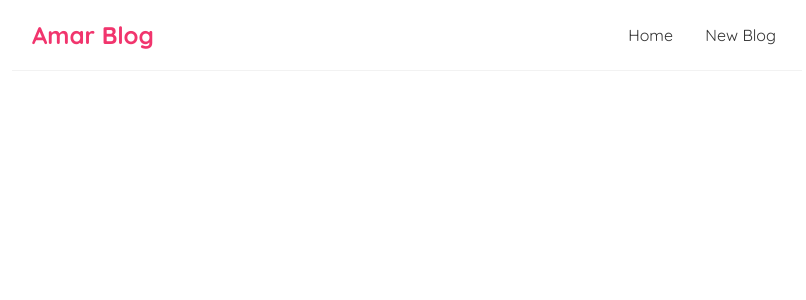
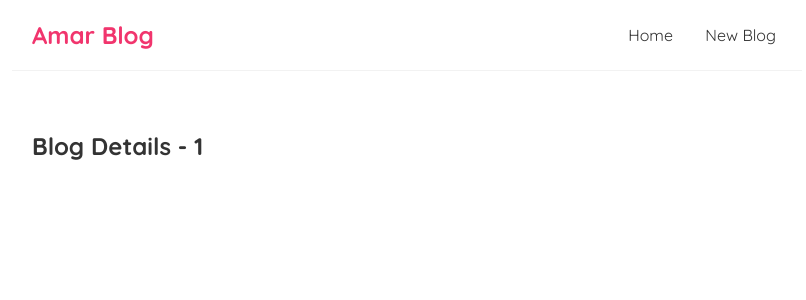
Before and after one commit to amarkeshri28/amarBlog, a React (Create React App) app: page /blogs/1 in a window 1280 px wide. Shown: the top 300 px of the page, without its empty margins (233-1039 px from the left). Built offline with nearby package versions, Linux system fonts and the light colour scheme.

Commit message:
added blogdetails

```diff
--- a/src/App.js
+++ b/src/App.js
@@ -2,6 +2,7 @@
 import Home from './Home.js';
 import { BrowserRouter as Router, Route, Switch } from 'react-router-dom';
 import Create from './Create.js';
+import BlogDetails from './BlogDetails.js';
 
 function App() {
 
@@ -17,6 +18,9 @@
             <Route path="/create">
               <Create />
             </Route>
+            <Route path="/blogs/:id">
+              <BlogDetails />
+            </Route>
           </ Switch>
         </div>
       </div>
--- /dev/null
+++ b/src/BlogDetails.js
@@ -0,0 +1,13 @@
+import { useParams } from 'react-router-dom';
+
+const BlogDetails = () => {
+
+    const { id } = useParams();
+    return (
+        <div className="blog-details">
+            <h2>Blog Details - {id} </h2>
+        </div>
+    );
+}
+
+export default BlogDetails;
--- a/src/BlogList.js
+++ b/src/BlogList.js
@@ -1,3 +1,6 @@
+import { Link } from 'react-router-dom';
+
+
 const BlogList = ({ blogs, title }) => {
 
     return (
@@ -5,8 +8,10 @@
             <h2>{title}</h2>
             {blogs.map((blog) => (
                 <div className="blog-preview" key={blog.id}>
-                    <h2>{blog.title}</h2>
-                    <p>written by {blog.author} </p>
+                    <Link to={`/blogs/${blog.id}`}>
+                        <h2>{blog.title}</h2>
+                        <p>written by {blog.author} </p>
+                    </Link>
                 </div>
             ))}
         </div>
--- a/src/index.css
+++ b/src/index.css
@@ -55,3 +55,7 @@
   color: #f1356d;
   margin-bottom: 8px;
 }
+
+.blog-preview a {
+  text-decoration: none;
+}
--- a/src/useFetch.js
+++ b/src/useFetch.js
@@ -23,7 +23,7 @@
             })
             .catch((err) => {
                 if (err.message === 'AbortError') {
-                    console.log('fetch aborted');
+                    console.log('Fetch error');
                 }
                 else {
                     setIsPending(false);
```
